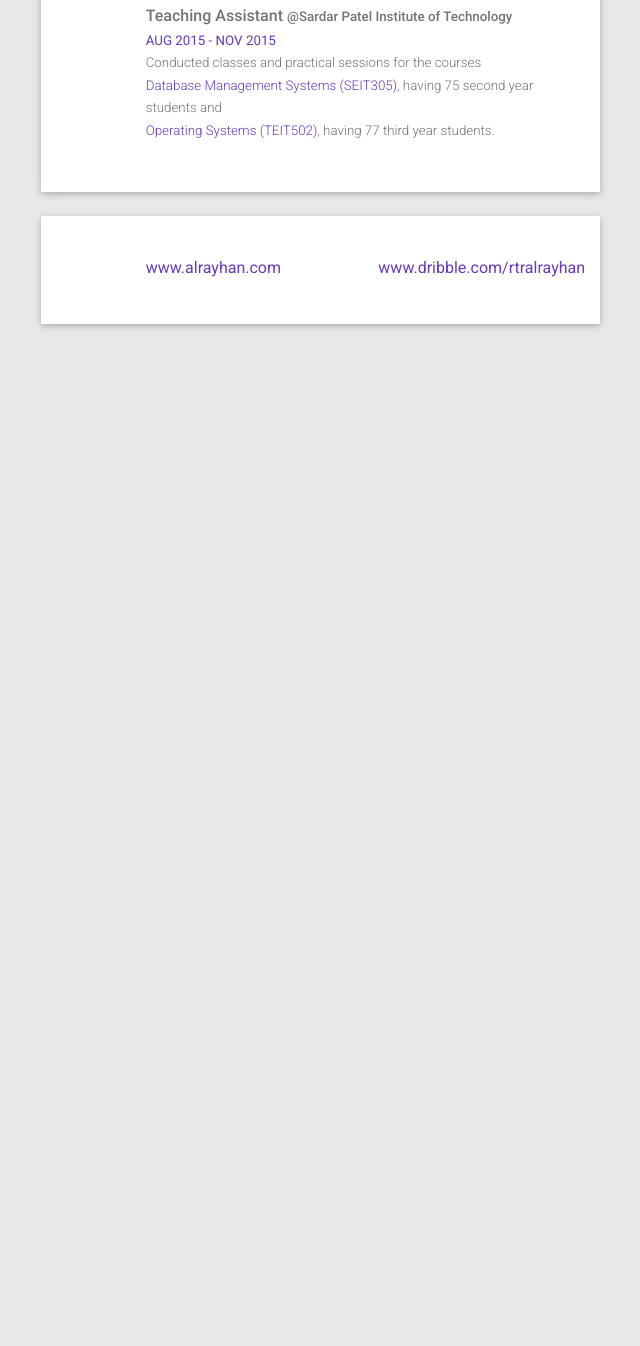
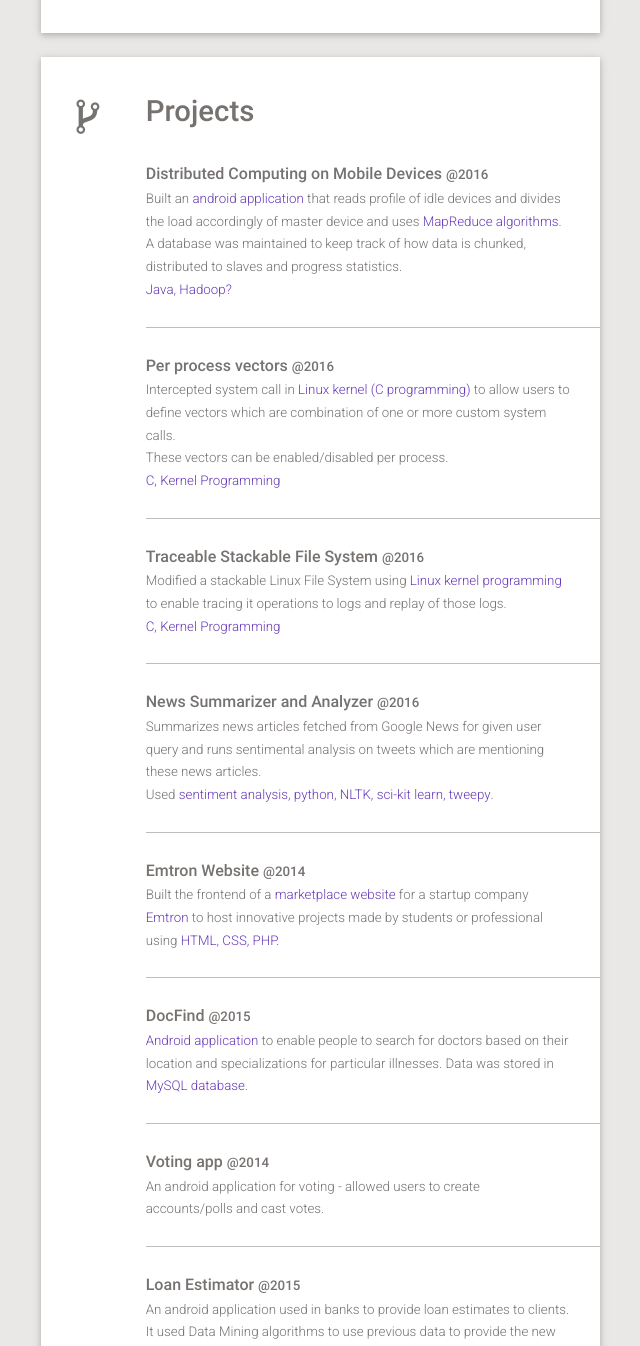
Before and after one commit to darshan1810/Nidhi-homepage, a plain HTML site: page index.html in a window 1280 px wide. Shown: the part 1454-2800 px from the top of the page, without its empty margins (477-1117 px from the left). Before the commit the page ends 1822 px from the top, so only its background shows below. Drawn offline with Linux system fonts and the light colour scheme; some packages are replaced by stand-ins of ours.

Commit message:
Updated projects, skills

```diff
--- a/index.html
+++ b/index.html
@@ -131,6 +131,7 @@
                                 <p>I am a part of the File Systems and Storage Lab. I will be involved in research
                                     projects in the domain of Storage Systems under the guidance of Prof. Erez
                                     Zadok.</p>
+                                <p>My areas of interest are Systems, Algorithms and Databases.</p>
                             </div>
                         </div>
                     </div>
@@ -215,6 +216,32 @@
                 </div>
             </div>
 
+            <!-- =======================================
+              Skills
+            ==========================================-->
+
+            <div class="section-wrapper z-depth-1">
+                <div class="section-icon col s12 m12 l2">
+                    <i class="fa fa-code"></i>
+                </div>
+                <div class="custom-content col s12 m12 l10 wow fadeIn a1" data-wow-delay="0.1s">
+                    <h2>Skills</h2>
+
+                    <div class="custom-content-wrapper wow fadeIn a2" data-wow-delay="0.2s">
+                        <h3>Programming Languages:</h3>
+                        <!--<span>JUN 2015 - JUL 2015 </span>-->
+                        <p> C, Java, SQL, Python, C++</p>
+
+                    </div>
+                    <div class="custom-content-wrapper wow fadeIn a3" data-wow-delay="0.3s">
+                        <h3>Web technologies:</h3>
+                        <!--<span>JUN 2015 - JUL 2015 </span>-->
+                        <p> Javascript, HTML, CSS</p>
+                    </div>
+                </div>
+            </div>
+
+
             <!-- =========================================
                Work experiences
             ==========================================-->
@@ -262,21 +289,79 @@
                     <h2>Projects</h2>
 
                     <div class="custom-content-wrapper wow fadeIn a2" data-wow-delay="0.2s">
-                        <h3>Distributed Computing on Mobile Devices <span>2016</span></h3>
+                        <h3>Distributed Computing on Mobile Devices <span>@2016</span></h3>
                         <!--<span>JUN 2015 - JUL 2015 </span>-->
                         <p>
                             Built an <span>android application</span> that reads profile of idle devices and divides
                             the load accordingly of master device and uses <span>MapReduce algorithms</span>.<br/>
                             A database was maintained to keep track of how data is chunked, distributed to slaves and progress statistics. <br/>
+                            <span>Java, Hadoop?</span>
                         </p>
                     </div>
                     <div class="custom-content-wrapper wow fadeIn a3" data-wow-delay="0.3s">
-                        <h3>Teaching Assistant <span>@Sardar Patel Institute of Technology</span></h3>
-                        <span>AUG 2015 - NOV 2015 </span>
-                        <p>Conducted classes and practical sessions for the courses
-                            <br/> <span>Database Management Systems (SEIT305)</span>, having 75 second year students
-                            and
-                            <br/> <span>Operating Systems (TEIT502)</span>, having 77 third year students.</p>
+                        <h3>Per process vectors <span>@2016</span></h3>
+                        <!--<span>AUG 2015 - NOV 2015 </span>-->
+                        <p>Intercepted system call in <span>Linux kernel (C programming)</span> to allow users to define
+                            vectors which are combination of one or more custom system calls.
+                            <br/> These vectors can be enabled/disabled per process.
+                            <br/> <span>C, Kernel Programming</span>
+                        </p>
+                    </div>
+
+                    <div class="custom-content-wrapper wow fadeIn a3" data-wow-delay="0.3s">
+                        <h3>Traceable Stackable File System <span>@2016</span></h3>
+                        <!--<span>AUG 2015 - NOV 2015 </span>-->
+                        <p>Modified a stackable Linux File System using <span>Linux kernel programming</span>
+                            to enable tracing it operations to logs and replay of those logs.
+                            <br/> <span>C, Kernel Programming</span>
+                        </p>
+                    </div>
+
+                    <div class="custom-content-wrapper wow fadeIn a3" data-wow-delay="0.3s">
+                        <h3>News Summarizer and Analyzer <span>@2016</span></h3>
+                        <!--<span>AUG 2015 - NOV 2015 </span>-->
+                        <p>Summarizes news articles fetched from Google News for given user query
+                            and runs sentimental analysis on tweets which are mentioning these news articles.
+                            <br/> Used <span>sentiment analysis, python, NLTK, sci-kit learn, tweepy</span>.
+                        </p>
+                    </div>
+
+                    <div class="custom-content-wrapper wow fadeIn a3" data-wow-delay="0.3s">
+                        <h3>Emtron Website <span>@2014</span></h3>
+                        <!--<span>AUG 2015 - NOV 2015 </span>-->
+                        <p>Built the frontend of a <span>marketplace website</span> for a startup company <span>Emtron</span>
+                            to host innovative projects made by students or professional using <span>HTML, CSS, PHP.</span>
+                        </p>
+                    </div>
+
+                    <div class="custom-content-wrapper wow fadeIn a3" data-wow-delay="0.3s">
+                        <h3>DocFind <span>@2015</span></h3>
+                        <!--<span>AUG 2015 - NOV 2015 </span>-->
+                        <p><span>Android application</span>  to enable people to search for doctors based on their location and
+                            specializations for particular illnesses. Data was stored in <span>MySQL database</span>.
+                        </p>
+                    </div>
+
+                    <div class="custom-content-wrapper wow fadeIn a3" data-wow-delay="0.3s">
+                        <h3>Voting app <span>@2014</span></h3>
+                        <!--<span>AUG 2015 - NOV 2015 </span>-->
+                        <p>An android application for voting - allowed users to create accounts/polls and cast votes.
+                        </p>
+                    </div>
+
+                    <div class="custom-content-wrapper wow fadeIn a3" data-wow-delay="0.3s">
+                        <h3>Loan Estimator <span>@2015</span></h3>
+                        <!--<span>AUG 2015 - NOV 2015 </span>-->
+                        <p>An android application used in banks to provide loan estimates to clients. It used Data
+                            Mining algorithms to use previous data to provide the new estimates. It used SQLite Database.
+                        </p>
+                    </div>
+
+                    <div class="custom-content-wrapper wow fadeIn a3" data-wow-delay="0.3s">
+                        <h3>ShareIt <span>@2014</span></h3>
+                        <!--<span>AUG 2015 - NOV 2015 </span>-->
+                        <p>.NET application to share files between computers on campus network.
+                        </p>
                     </div>
                 </div>
             </div>
@@ -288,11 +373,11 @@
             <div class="section-wrapper z-depth-1 wow fadeIn" data-wow-delay="0.1s">
                 <div class="col s12 m12 l10 website right">
                     <div class="row">
-                        <div class="col s12 m12 l6">
-                            <span><a href="">www.alrayhan.com</a></span>
+                        <div class="col s3 m12 l6">
+                            <span><a href="http://www.fsl.cs.sunysb.edu/~nidhi/" target="_blank">Website</a></span>
                         </div>
                         <div class="col col s12 m12 l6">
-                            <span><a href="">www.dribble.com/rtralrayhan</a></span>
+                            <span><a href="https://www.linkedin.com/in/nidhipanpalia" target="_blank">LinkedIn</a></span>
                         </div>
                     </div>
                 </div>
```
